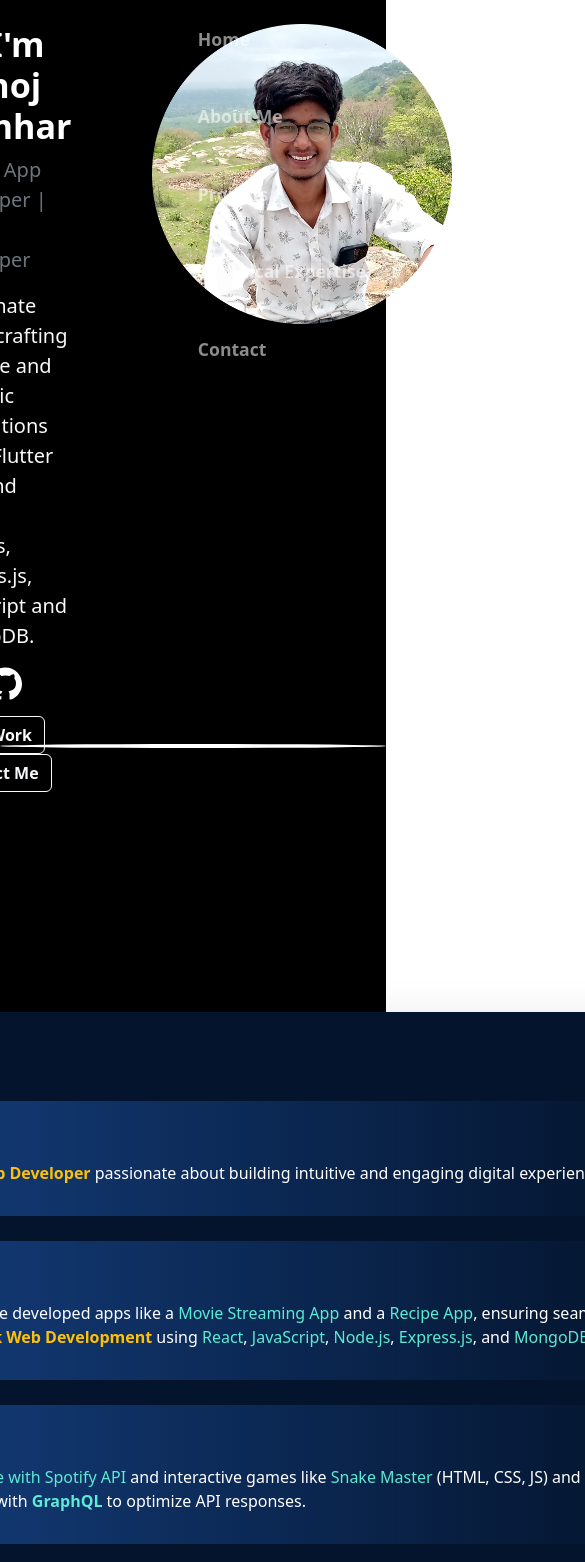
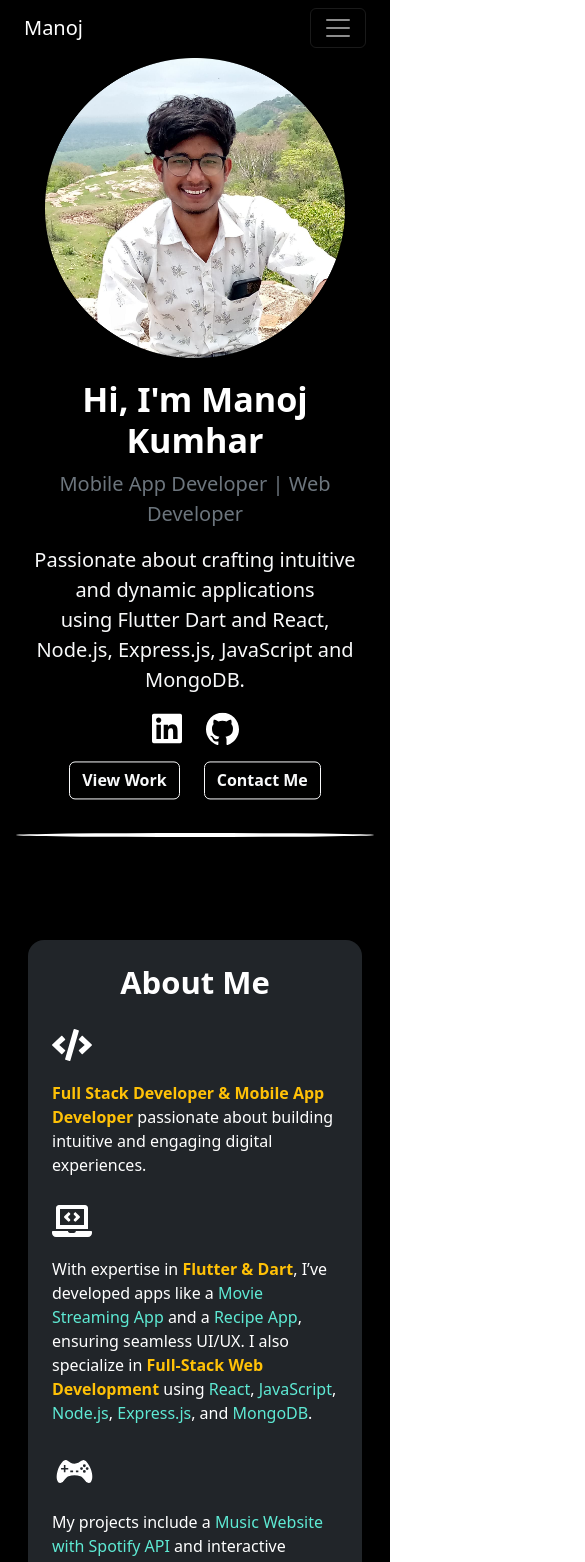
Before and after one commit to Manoj7413/Manoj_Portfolio, a React (Vite) app: page / in a window 390 px wide. Shown: the top 1562 px of the page, 585 px wide, since content can reach past the window. Built offline with nearby package versions, Linux system fonts and the light colour scheme.

Commit message:
final_changes

```diff
--- a/src/components/about_page.jsx
+++ b/src/components/about_page.jsx
@@ -1,23 +1,25 @@
 import React from "react";
-import { FaCode } from "react-icons/fa";
-import {FaLaptopCode} from "react-icons/fa";
+import { FaCode, FaLaptopCode } from "react-icons/fa";
 import { GiGamepad } from "react-icons/gi";
 
 const AboutMe = () => {
   return (
-    <div className="vh-100 d-flex align-items-center justify-content-center text-white">
-      <div className="about p-4 mt-5 rounded-5 shadow-lg">
-        <h1 className="display-4 fw-bold">About Me</h1>
-        <div className="about_me" style={{ gap: "5px", display: "flex", flexDirection: "column" }}>
-          <FaCode size={40} color="#ffffff" />
-          <p>
+    <div className="container-fluid min-vh-100 text-white py-5 mt-5 d-flex justify-content-center align-items-center">
+      <div className="about bg-dark p-4 p-md-5 rounded-4 shadow-lg w-100" style={{ maxWidth: "900px" }}>
+        <h1 className="display-5 fw-bold text-center mb-4">About Me</h1>
+
+        {/* Section 1 */}
+        <div className="d-flex flex-column flex-md-row align-items-start mb-4 gap-3">
+          <FaCode size={40} className="flex-shrink-0" />
+          <p className="mb-0">
             <strong className="text-warning">Full Stack Developer & Mobile App Developer</strong> passionate about building intuitive and engaging digital experiences.
           </p>
         </div>
 
-        <div className="about_me " style={{ gap: "5px", display: "flex", flexDirection: "column" }}>
-          <FaLaptopCode size={40} color="#ffffff" />
-          <p>
+        {/* Section 2 */}
+        <div className="d-flex flex-column flex-md-row align-items-start mb-4 gap-3">
+          <FaLaptopCode size={40} className="flex-shrink-0" />
+          <p className="mb-0">
             With expertise in <strong className="text-warning">Flutter & Dart</strong>, I’ve developed apps like a
             <span className="text-accent"> Movie Streaming App</span> and a
             <span className="text-accent"> Recipe App</span>, ensuring seamless UI/UX.
@@ -28,9 +30,10 @@ const AboutMe = () => {
           </p>
         </div>
 
-        <div className="about_me">
-          <GiGamepad size={45} color="#ffffff" />
-          <p>
+        {/* Section 3 */}
+        <div className="d-flex flex-column flex-md-row align-items-start mb-4 gap-3">
+          <GiGamepad size={45} className="flex-shrink-0" />
+          <p className="mb-0">
             My projects include a <span className="text-accent">Music Website with Spotify API</span> and interactive games like
             <span className="text-accent"> Snake Master</span> (HTML, CSS, JS) and
             <span className="text-accent"> Ping Pong</span> (Python).
--- a/src/components/home.jsx
+++ b/src/components/home.jsx
@@ -1,20 +1,53 @@
+import { useEffect } from 'react';
 import ParticlesComponent from '../components/home_animation';
 import HomePage from '../components/home_page';
 import AboutMe from '../components/about_page';
 import Projects from '../components/projects';
 import Technical_experties from '../components/tech_feilds';
 import Contact from './contact';
-import GuessTheNumber from './game';
+import 'bootstrap/dist/css/bootstrap.min.css';
+import 'bootstrap/dist/js/bootstrap.bundle.min.js';
+import Collapse from 'bootstrap/js/dist/collapse';
+
 
 export default function Home() {
+  useEffect(() => {
+    const links = document.querySelectorAll(".nav-link");
+    links.forEach(link => {
+      link.addEventListener("click", () => {
+        setTimeout(() => {
+          const navbarCollapse = document.querySelector(".navbar-collapse");
+          if (navbarCollapse.classList.contains("show")) {
+            const bsCollapse = Collapse.getInstance(navbarCollapse) || new Collapse(navbarCollapse);
+            bsCollapse.hide();
+          }
+        }, 300);
+      });
+    });
+  }, []);
+
+
   return (
     <div style={{ background: "#000" }}>
-      {/* <div className="anime">
-        <ParticlesComponent />
-      </div> */}
-      <nav className="navbar navbar-expand-lg navbar-dark bg-transparent justify-content-end px-4 fixed-top">
-        <div id="navbarNav">
-          <ul className="navbar-nav ms-auto justify-content-end head">
+      {/* <ParticlesComponent /> */}
+
+      <nav className="navbar navbar-expand-lg navbar-dark bg-transparent fixed-top px-4">
+        <a className="navbar-brand text-white" href="#home">Manoj</a>
+
+        <button
+          className="navbar-toggler"
+          type="button"
+          data-bs-toggle="collapse"
+          data-bs-target="#navbarNav"
+          aria-controls="navbarNav"
+          aria-expanded="false"
+          aria-label="Toggle navigation"
+        >
+          <span className="navbar-toggler-icon"></span>
+        </button>
+
+        <div className="collapse navbar-collapse custom-collapse justify-content-end" id="navbarNav">
+          <ul className="navbar-nav ms-auto head align-items-center">
             <li className="nav-item header-clean-btn">
               <a href="#home" className="nav-link">Home</a>
             </li>
@@ -33,31 +66,26 @@ export default function Home() {
           </ul>
         </div>
       </nav>
-      <section id="home">
+
+      <section id="home" className="container-fluid px-3 px-md-5">
         <HomePage />
       </section>
 
-      <section id="about">
+      <section id="about" className="container-fluid px-3 px-md-5">
         <AboutMe />
       </section>
 
-      <section id="projects">
+      <section id="projects" className="container-fluid px-3 px-md-5">
         <Projects />
       </section>
 
-      <section id="skills">
+      <section id="skills" className="container-fluid px-3 px-md-5">
         <Technical_experties />
       </section>
 
-      <section id="contact">
+      <section id="contact" className="container-fluid px-3 px-md-5">
         <Contact />
       </section>
-
-      {/* game section */}
-      {/* <section>
-        <GuessTheNumber/>
-      </section> */}
-
     </div>
   );
 }
--- a/src/components/home_page.jsx
+++ b/src/components/home_page.jsx
@@ -1,42 +1,40 @@
 import React from "react";
 import "bootstrap/dist/css/bootstrap.min.css";
 import { motion } from "framer-motion";
-import { SiGithub, SiLinkedin} from "react-icons/si";
+import { SiGithub, SiLinkedin } from "react-icons/si";
 
 const HomePage = () => {
   return (
-    <div className="d-flex flex-wrap vh-100 justify-content-center align-items-end">
-      <div className="motion_div">
+    <div className="min-vh-100 d-flex flex-wrap justify-content-center align-items-end">
+      <div className="motion_div d-flex flex-column-reverse flex-lg-row justify-content-center align-items-center text-center text-lg-start">
         <motion.div
-          initial={{ y: "15%", opacity: 0 }}
-          animate={{ y: 0, opacity: 1 }}
+          initial={{ y: "30%", opacity: 0 }}
+          animate={{ y: "15%", opacity: 1 }}
           transition={{ duration: 1, ease: "easeInOut" }}
+          className="home_text_div px-3"
         >
-          <div className="text-left text-white bg-transparent fs-5">
+          <div className="text-white bg-transparent fs-5">
             <h1 className="display-4 fw-bold">Hi, I'm Manoj Kumhar</h1>
             <p className="lead text-secondary">Mobile App Developer | Web Developer</p>
             <p className="mt-3 text-light">
               Passionate about crafting intuitive and dynamic applications <br />using Flutter Dart and React, Node.js, Express.js, JavaScript and MongoDB.
             </p>
-            <a href="https://www.linkedin.com/in/manoj-kumhar-472321261/" className="btn-outline-light me-4"><SiLinkedin size={30} color="white"/></a>
-            <a href="https://github.com/Manoj7413" className="btn-outline-light"><SiGithub size={33} color="white"/></a>
-            <div className="mt-3 mb-4">
-              <a href="#projects" className="btn btn-outline-light me-3 font-bold"><strong>View Work</strong></a>
+            <a href="https://www.linkedin.com/in/manoj-kumhar-472321261/" className="btn-outline-light me-4"><SiLinkedin size={30} color="white" /></a>
+            <a href="https://github.com/Manoj7413" className="btn-outline-light"><SiGithub size={33} color="white" /></a>
+            <div className="mt-3 mb-4 d-flex gap-4 justify-content-center justify-content-lg-start">
+              <a href="#projects" className="btn btn-outline-light font-bold"><strong>View Work</strong></a>
               <a href="#contact" className="btn btn-outline-light"><strong>Contact Me</strong></a>
             </div>
-            {/* <div className="d-flex gap-4 justify-content-left mt-4 fs-3">
-              <a href="https://github.com/Manoj7413" className="text-light btn fs-4">Github</a>
-              <a href="https://www.linkedin.com/in/manoj-kumhar-472321261/" className="text-light btn fs-4">Linkedin</a>
-            </div> */}
           </div>
         </motion.div>
+
         <motion.div
-          initial={{ y: "15%", opacity: 0 }}
-          animate={{ y: 0, opacity: 1 }}
+          initial={{ y: "30%", opacity: 0 }}
+          animate={{ y: "15%", opacity: 1 }}
           transition={{ duration: 1, ease: "easeInOut" }}
         >
-          <div className="ms-auto me-auto">
-            <img src="/manoj.png" alt="" style={{height:"300px"}}/>
+          <div className="mx-auto mb-lg-5">
+            <img src="/manoj.png" alt="" style={{ height: "300px" }} />
           </div>
         </motion.div>
       </div>
--- a/src/components/tech_feilds.jsx
+++ b/src/components/tech_feilds.jsx
@@ -4,7 +4,7 @@ import { SiJavascript, SiHtml5, SiCss3, SiDart, SiFlutter, SiNodedotjs, SiPhp, S
 
 export default function Technical_experties() {
     return (
-        <div className="tech_main vh-100 text-center">
+        <div className="tech_main text-center">
             <h1
                 className="pt-5"
                 style={{
--- a/src/index.css
+++ b/src/index.css
@@ -6,7 +6,7 @@
   font-family: system-ui, Avenir, Helvetica, Arial, sans-serif;
   line-height: 1.5;
   font-weight: 400;
-  width: 99%;
+  width: 100%;
   height: 100%;
   background-color: #000000;
   overflow:auto;
--- a/src/styles/App.css
+++ b/src/styles/App.css
@@ -1,21 +1,50 @@
+/* home css */
+.custom-collapse {
+  width: 100%;
+  border-radius: 10px;
+}
+
+@media (max-width: 991px) {
+  .custom-collapse {
+    position: absolute;
+    top: 60px;
+    right: 20px;
+    width: 60%;
+    height: 58vh;
+    background-color: #111111e8;
+    padding: 2rem;
+  }
+}
+
+
 /* home_page css */
 .motion_div {
-  z-index: 1;
   display: flex;
-  align-items: flex-start;
-  justify-content: space-between;
-  gap: 80px;
+  gap: 40px;
+}
+
+@media (max-width: 1024px) {
+  .motion_div {
+    gap: 0px;
+  }
 }
 
 .line {
-  width: 1050px;
+  width: 100%;
+  max-width: 1000px;
   height: 4px;
   align-self: center;
   background-color: #fff;
   position: relative;
-  bottom: 10%;
+  margin-top: -100px;
   border-radius: 50%;
   animation: line_flow 2s forwards;
+}
+
+@media (max-width: 1024px) {
+  .line {
+    margin-top: 70px;
+  }
 }
 
 @keyframes line_flow {
--- a/src/styles/contact.css
+++ b/src/styles/contact.css
@@ -11,7 +11,6 @@
     padding: 30px;
     background: linear-gradient(145deg, #1e1e1e, #121212);
     border-radius: 30px;
-    margin-bottom: 1%;
     font-family: 'Arial', sans-serif;
     color: white;
     transition: transform 0.3s ease, box-shadow 0.3s ease;
@@ -81,10 +80,6 @@
     text-align: center;
 }
 
-.contact-header {
-    margin-bottom: 20px;
-}
-
 .contact-header-title {
     font-size: 2rem;
     font-weight: bold;
--- a/src/styles/tech_feilds.css
+++ b/src/styles/tech_feilds.css
@@ -4,7 +4,16 @@
 
 .dev_main {
     display: flex;
+    flex-direction: row;
     gap: 40px;
+}
+
+@media (max-width: 991px) {
+    .dev_main {
+        flex-direction: column;
+        overflow: hidden;
+        gap: 0px;
+    }
 }
 
 .frontend,
@@ -18,6 +27,15 @@
     padding-top: 20px;
     padding-bottom: 30px;
     overflow: auto;
+}
+
+@media (max-width: 991px) {
+    .frontend,
+    .backend,
+    .database {
+        width: 100%;
+        height: max-content;
+    }
 }
 
 .frontend {
```
Also changed, not shown: src/components/contact.jsx (+24 -18 lines), src/components/projects.jsx (+27 -20 lines), src/styles/Projects.css (+31 -10 lines).
